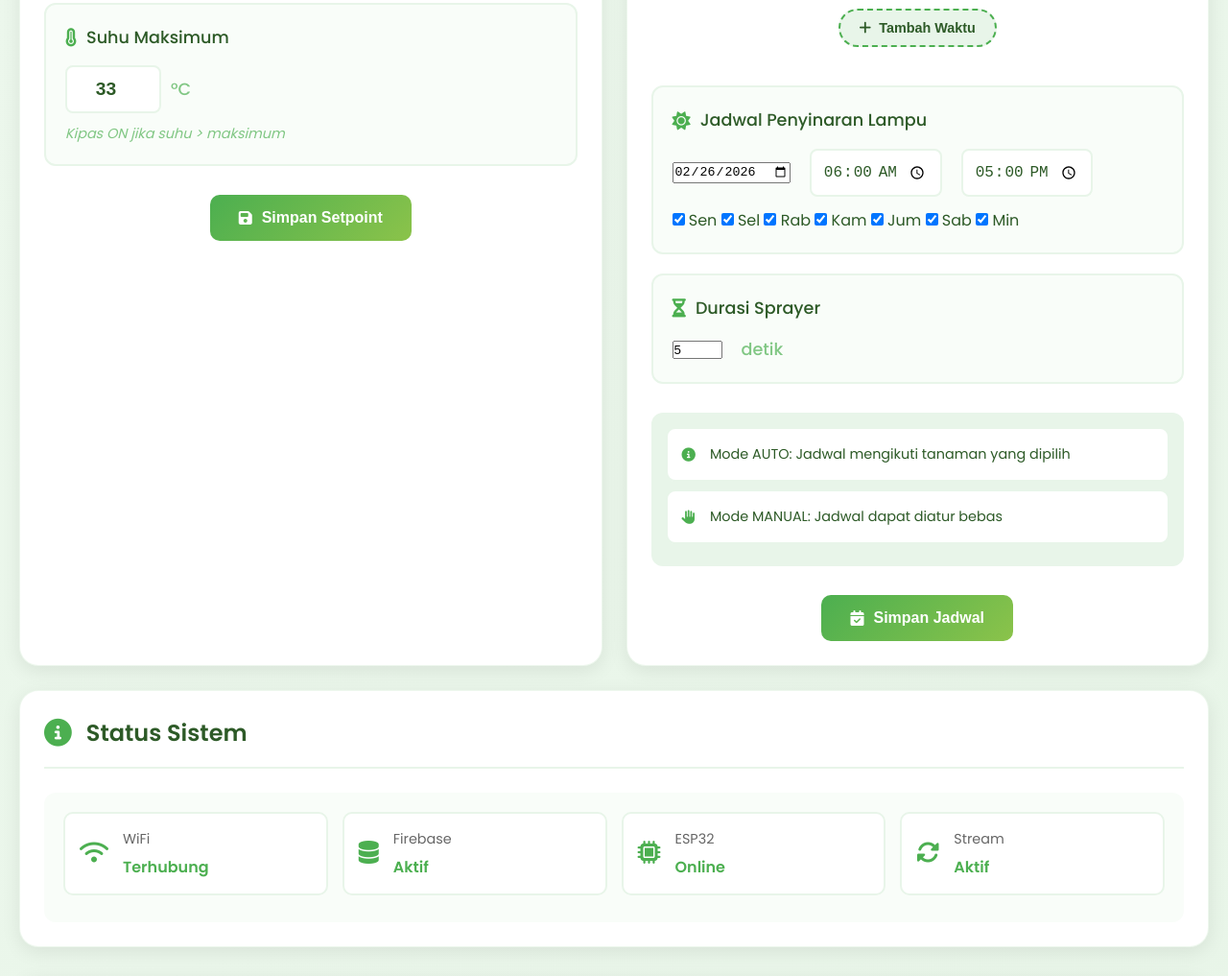
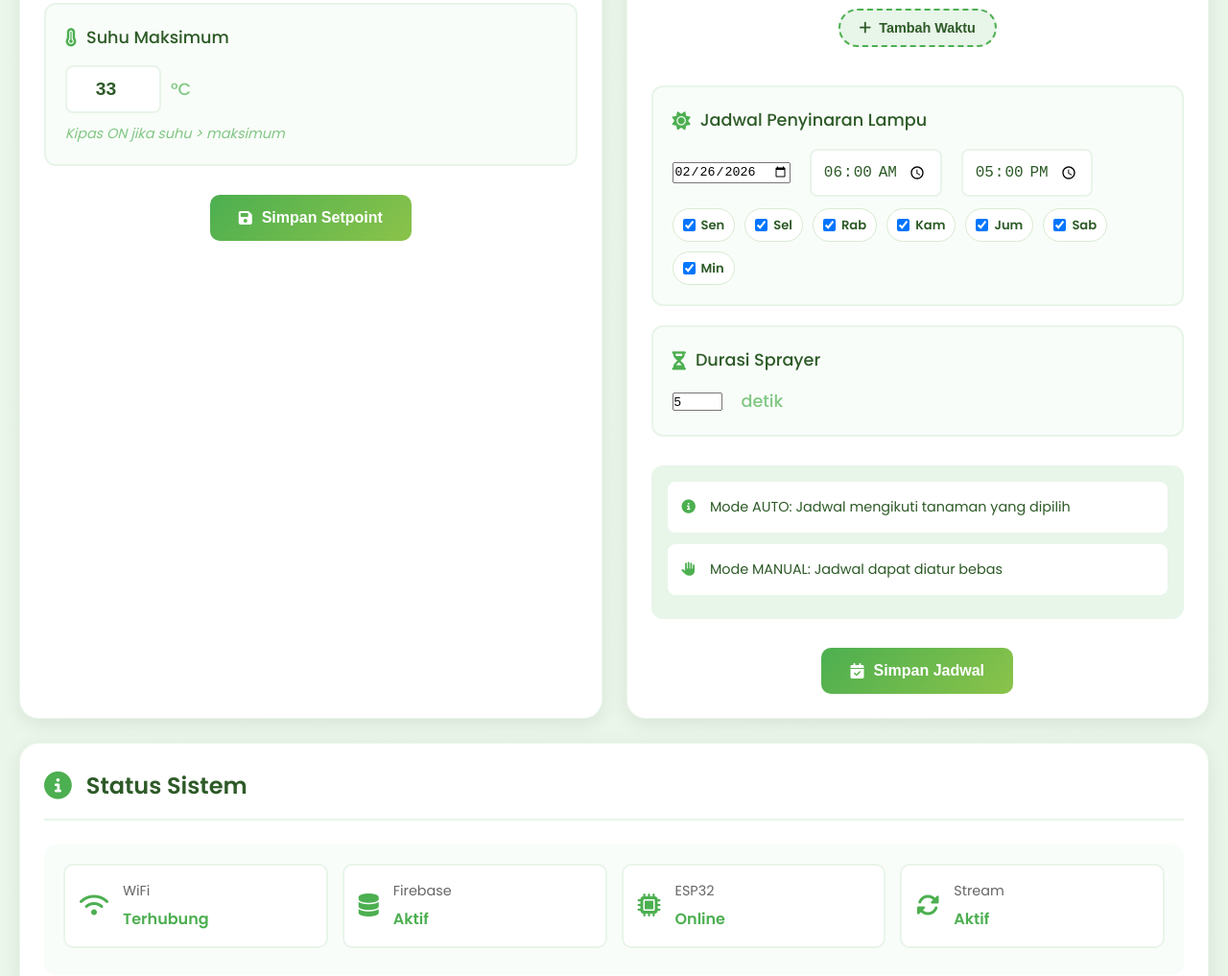
Before and after one commit to labibb41/Smartincubator, a plain HTML site: page index.html in a window 1280 px wide. Shown: the part 2526-3543 px from the top of the page at 96% size. Drawn offline with Linux system fonts and the light colour scheme; no server answers.

```diff
--- a/style.css
+++ b/style.css
@@ -1255,7 +1255,9 @@
 }
 
 .form-group input[type="text"],
-.form-group input[type="number"] {
+.form-group input[type="number"],
+.form-group input[type="time"],
+.form-group input[type="date"] {
     width: 100%;
     padding: 12px;
     border: 2px solid #e8f5e9;
@@ -1701,3 +1703,22 @@
     display: flex;
     justify-content: flex-end;
 }
+
+.day-checkboxes {
+    display: flex;
+    flex-wrap: wrap;
+    gap: 10px;
+}
+
+.day-checkboxes label {
+    display: inline-flex;
+    align-items: center;
+    gap: 6px;
+    background: #ffffff;
+    border: 1px solid #d7ebd0;
+    border-radius: 999px;
+    padding: 6px 10px;
+    font-size: 0.82rem;
+    color: #2d5a27;
+    font-weight: 600;
+}
```
